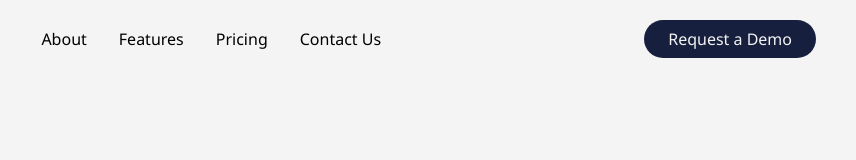
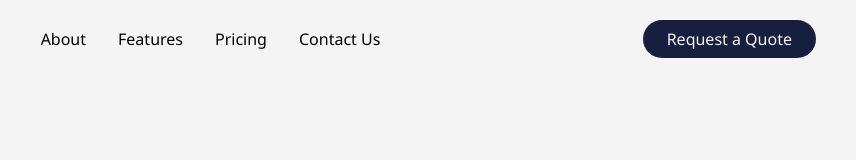
Before and after one commit to Nenyeze/first-client, a plain HTML site: page new.html in a window 1280 px wide. Shown: the full height of the page, 400-1256 px from the left. Drawn offline with Linux system fonts and the light colour scheme.

Commit message:
changed demo

```diff
--- a/new.html
+++ b/new.html
@@ -23,7 +23,7 @@
                     </ul>
                 </div>
                 <div class="button-container">
-                    <a href="#" class="cta">Request a Demo</a>
+                    <a href="#" class="cta">Request a Quote</a>
                 </div>
             </nav>
         </header>
```
